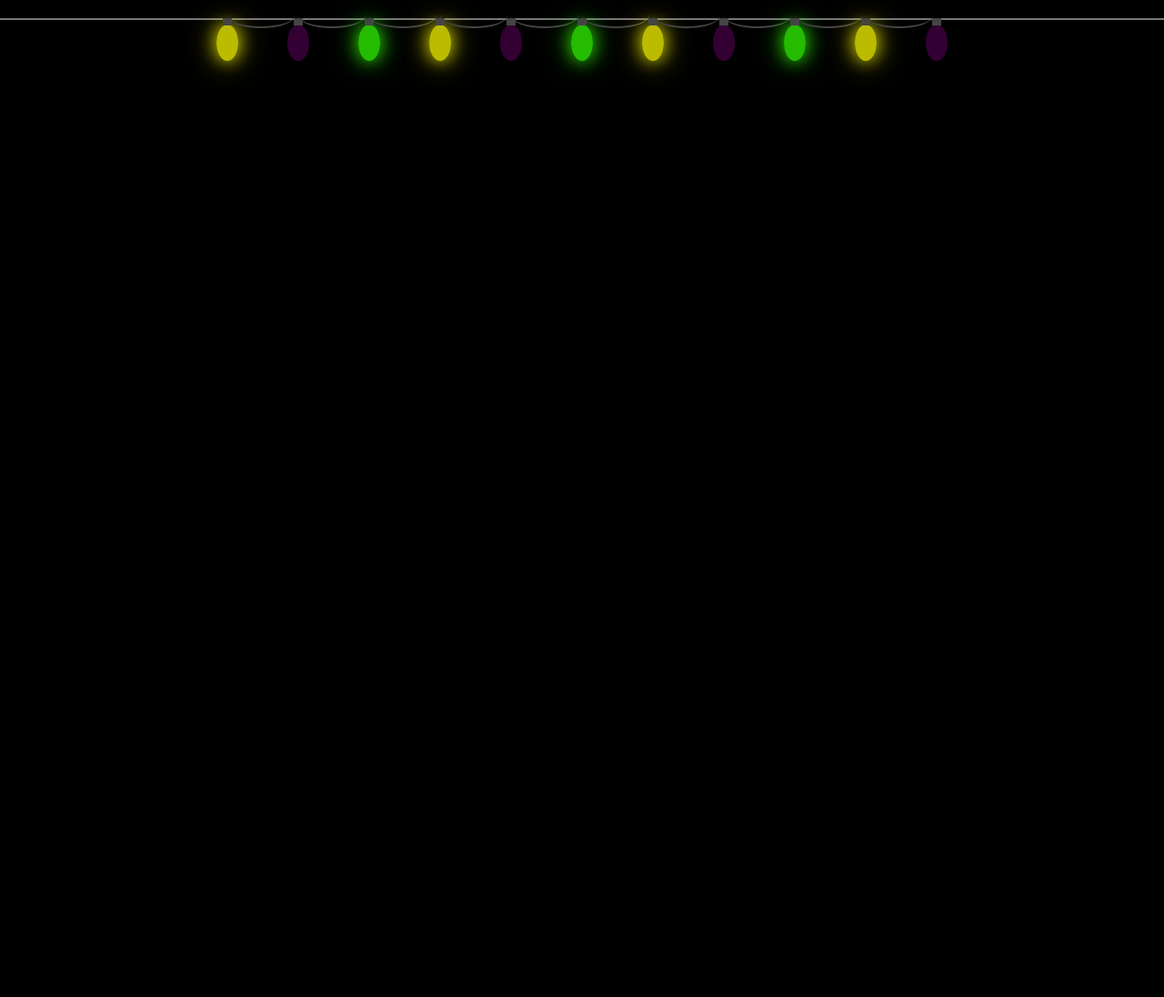
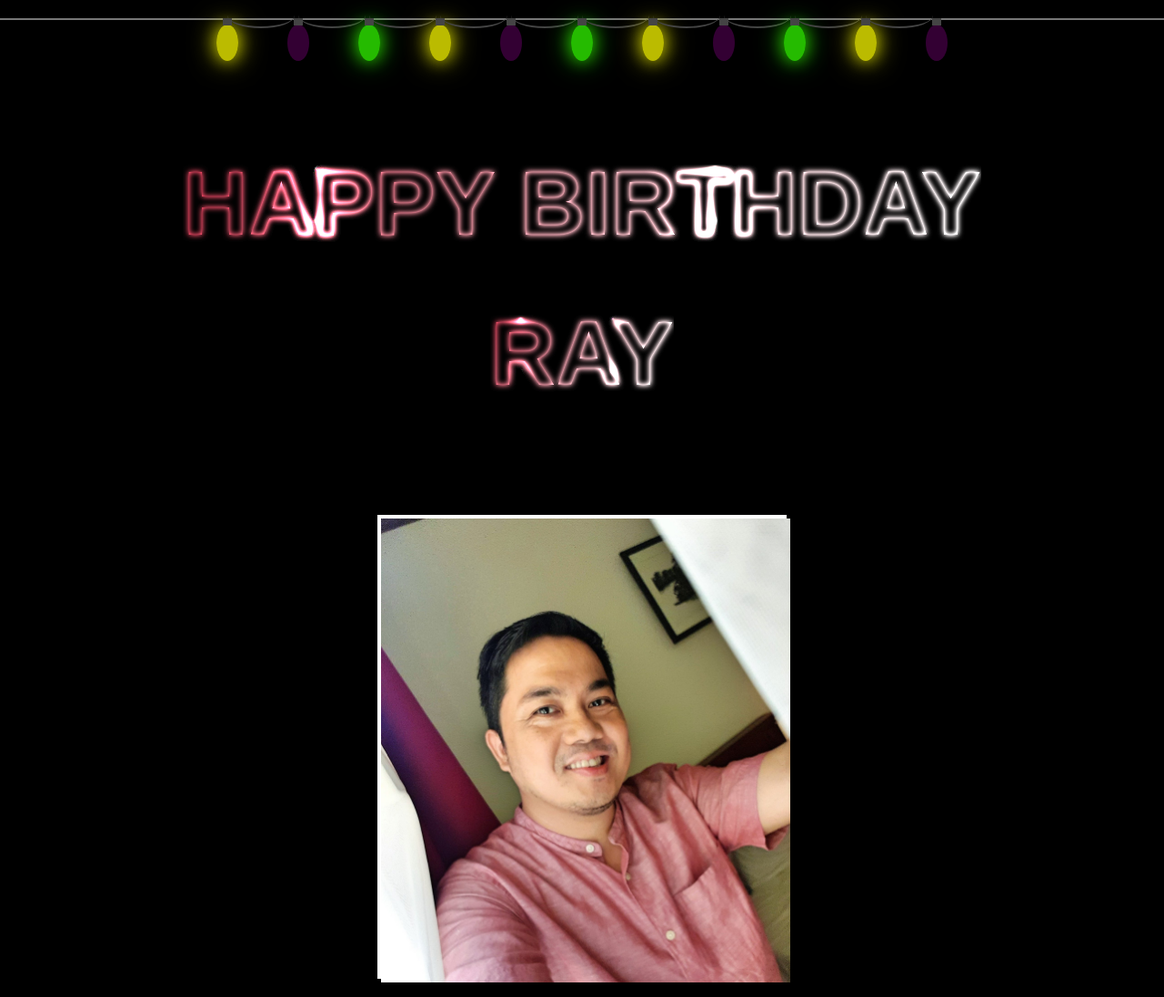
Before and after one commit to ducthong1991/ducthong1991.github.io, a plain HTML site: page index.html in a window 1280 px wide. Shown: the whole page at 91% size. Before the commit the page ends 800 px from the top, so only its background shows below. Drawn offline with Linux system fonts and the light colour scheme.

Commit message:
no message

```diff
--- a/index.html
+++ b/index.html
@@ -2,8 +2,9 @@
 <html lang="en">
 <head>
   <meta charset="UTF-8">
-  <title>Title</title>
+  <title>Happy birthday Ray</title>
   <link rel="stylesheet" href="style.css">
+  <link href="https://fonts.googleapis.com/css2?family=Satisfy&display=swap" rel="stylesheet">
 </head>
 <body>
 <div class="lights-section">
@@ -22,12 +23,34 @@
   </div>
 </div>
 <audio id="myaudio" autoplay loop>
-  <source src="bd.mp3" type="audio/mp3">
+  <source src="bd.m4a" type="audio/mp3">
 </audio>
+<div class="wrapper">
+  <div class="neon-wrapper">
+    <span class="txt txt-1" >Happy birthday</span>
+    <span class="gradient"></span>
+    <span class="dodge"></span>
+  </div>
+</div>
+<div class="wrapper">
+  <div class="neon-wrapper">
+    <span class="txt txt-2" >Ray</span>
+    <span class="gradient"></span>
+    <span class="dodge"></span>
+  </div>
+</div>
+<div class="container">
+  <div class="card">
+    <div class="imgBox">
+      <img class="img" src="ray.jpg">
+    </div>
+    <div class="details">
+      <h2>Dear Ray,</h2>
+      <p>Count your life by smiles, not tears. Count your age by friends, not years. Happy birthday!</p>
+    </div>
+  </div>
+</div>
 
-<!--<div style="color: #ffffff;">-->
-  <!--HAPPY BIRTHDAY RAYMOND-->
-<!--</div>-->
 <script>
 	document.addEventListener('click', musicPlay);
 	function musicPlay() {
--- a/style.css
+++ b/style.css
@@ -115,3 +115,123 @@ body
 .center {
 	text-align: center;
 }
+
+.wrapper {
+	maring-top: 50px;
+	display: flex;
+	align-items: center;
+	justify-content: center;
+	background: #000000;
+	padding-top: 50px;
+}
+.txt {
+	color: #ffffff;
+	background:#000000;
+	font-size:100px;
+	font-weight: bold;
+	font-family: Arial;
+	text-transform: uppercase;
+}
+.txt::before {
+	position: absolute;
+	mix-blend-mode: difference;
+	filter: blur(3px);
+}
+.neon-wrapper {
+	display:inline-flex;
+	filter: brightness(200%);
+	overflow: hidden;
+}
+.gradient{
+	background: linear-gradient(114.5793141156962deg, rgba(168, 50, 70,1) 4.927083333333334%,rgba(255, 255, 255,1) 97.84374999999999%);
+	position: absolute;
+	top: 0;
+	left:0;
+	width: 100%;
+	height:100%;
+	mix-blend-mode: multiply;
+}
+.dodge {
+	background: radial-gradient(circle,white,black 35%) center / 25% 25%;
+	position: absolute;
+	top:-100%;
+	left:-100%;
+	right:0;
+	bottom:0;
+	mix-blend-mode: color-dodge;
+	animation: dodge-area 3s linear infinite;
+}
+@keyframes dodge-area {
+	to {
+		transform: translate(50%,50%);
+	}
+}
+.txt-1::before {
+	content: 'Happy birthday';
+}
+.txt-2::before {
+	content: 'Ray';
+}
+
+.container {
+	margin-top: 100px;
+	display: flex;
+	justify-content: space-around;
+}
+
+.card {
+	margin-top: 80px;
+	position: relative;
+	margin: 20px 0;
+	width: 450px;
+	height: 510px;
+	background: #fff;
+	transform-style: preserve-3d;
+	transform: perspective(2000px);
+	transition: 1s;
+	box-shadow: inset 300px 0 50px rgba(0,0,0,.5);
+}
+
+.card:hover
+{
+	transform: perspective(2000px) rotate(-10deg);
+	box-shadow: inset 300px 0 50px rgba(0, 0, 0, .5);
+}
+
+.card .imgBox {
+	position: relative;
+	width: 100%;
+	height: 100%;
+	border: 4px solid #fff;
+	box-sizing: border-box;
+	transform-origin: left;
+	z-index: 1;
+	transition: 1s;
+}
+
+.card:hover .imgBox
+{
+	transform: rotateY(-135deg);
+}
+
+.card .imgBox .img
+{
+	width: 450px;
+}
+
+.card .details {
+	position: absolute;
+	top: 0;
+	left: 0;
+	box-sizing: border-box;
+	padding: 30px;
+	font-family: 'Satisfy', cursive;
+}
+
+.card .details h2 {
+	font-size: 40px;
+}
+
+.card .details p {
+	font-size: 40px;
+}
```
Also changed, not shown: ray.jpg (added), 2 other files.
